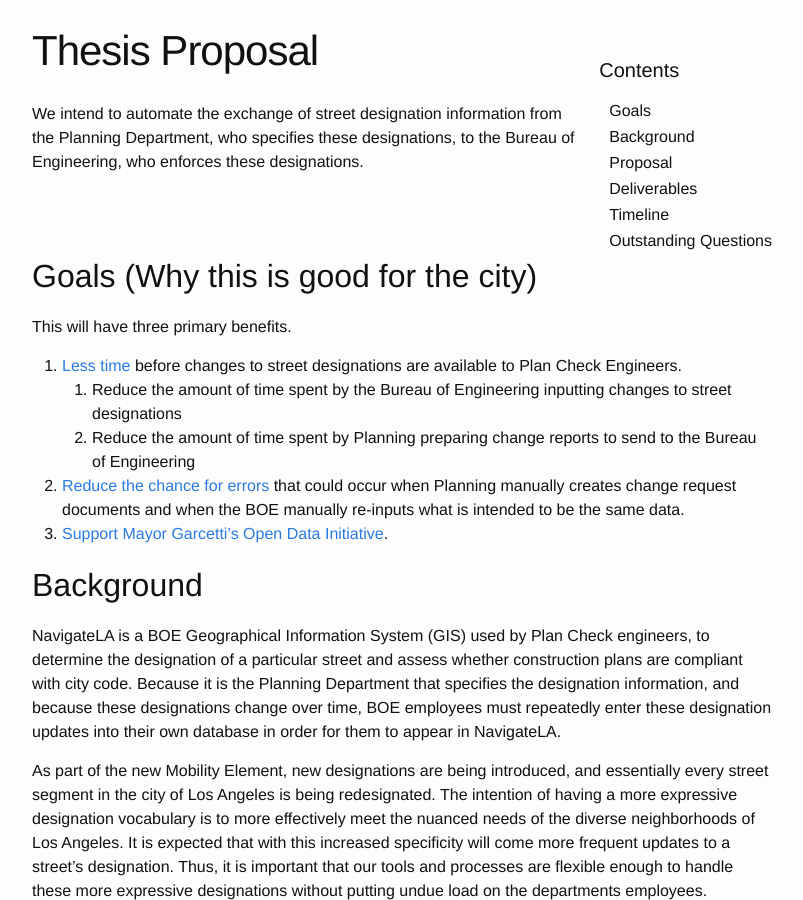
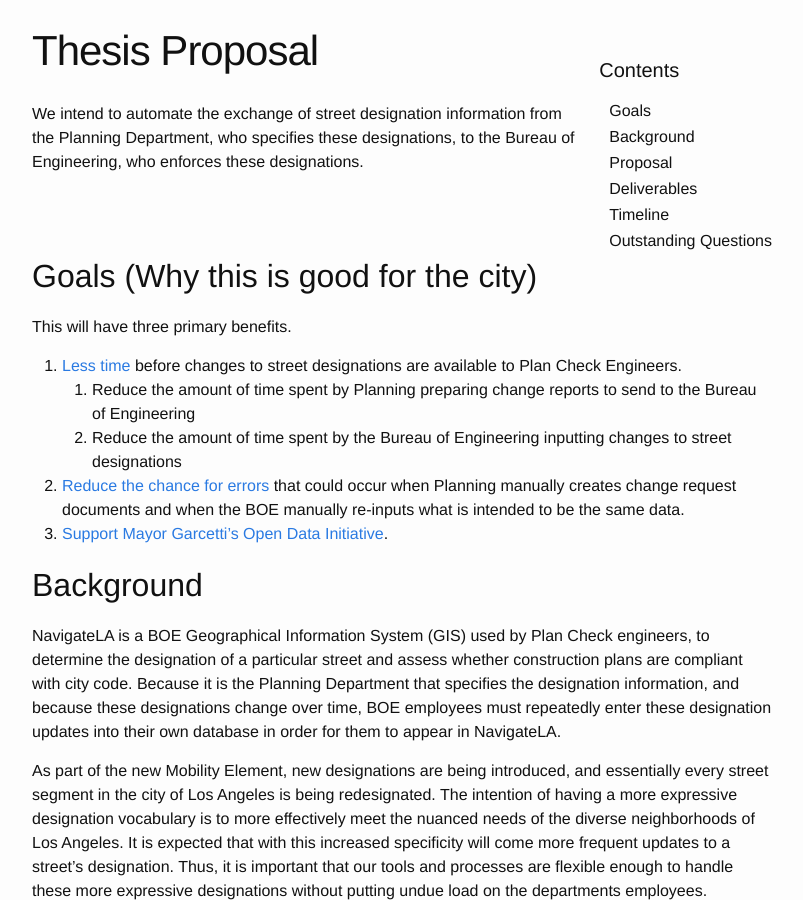
Before and after one commit to lacity/street_designator, a Jekyll site: the page built from proposal_for_lacity.md, in a window 1280 px wide and 900 px high. Shown: the whole window, without its empty margins (238-1041 px from the left). Built offline with Jekyll 4.4.1, drawn with Linux system fonts in a browser that asks for light colours.

Commit message:
switch bullet points

```diff
--- a/proposal_for_lacity.md
+++ b/proposal_for_lacity.md
@@ -42,10 +42,10 @@ This will have three primary benefits.
 
  1. [Less time](#speed-goal) before changes to street designations
     are available to Plan Check Engineers.
-    1. Reduce the amount of time spent by the Bureau of Engineering
+    1. Reduce the amount of time spent by Planning preparing change
+       reports to send to the Bureau of Engineering
+    2. Reduce the amount of time spent by the Bureau of Engineering
        inputting changes to street designations
-    2. Reduce the amount of time spent by Planning preparing change
-       reports to send to the Bureau of Engineering
  2. [Reduce the chance for errors](#reduce-errors-goal) that could occur when Planning manually
     creates change request documents and when the BOE manually re-inputs
     what is intended to be the same data.
```
